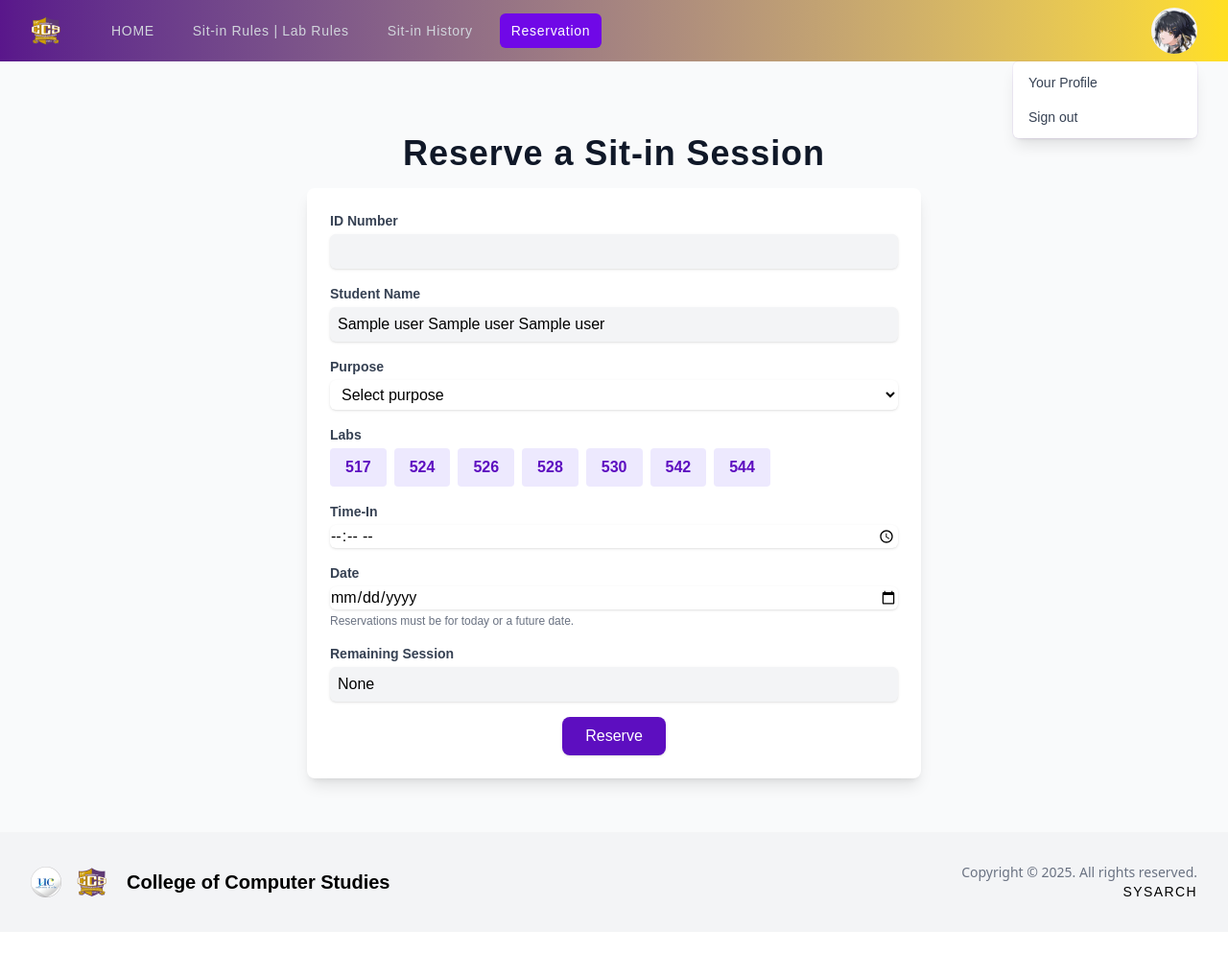
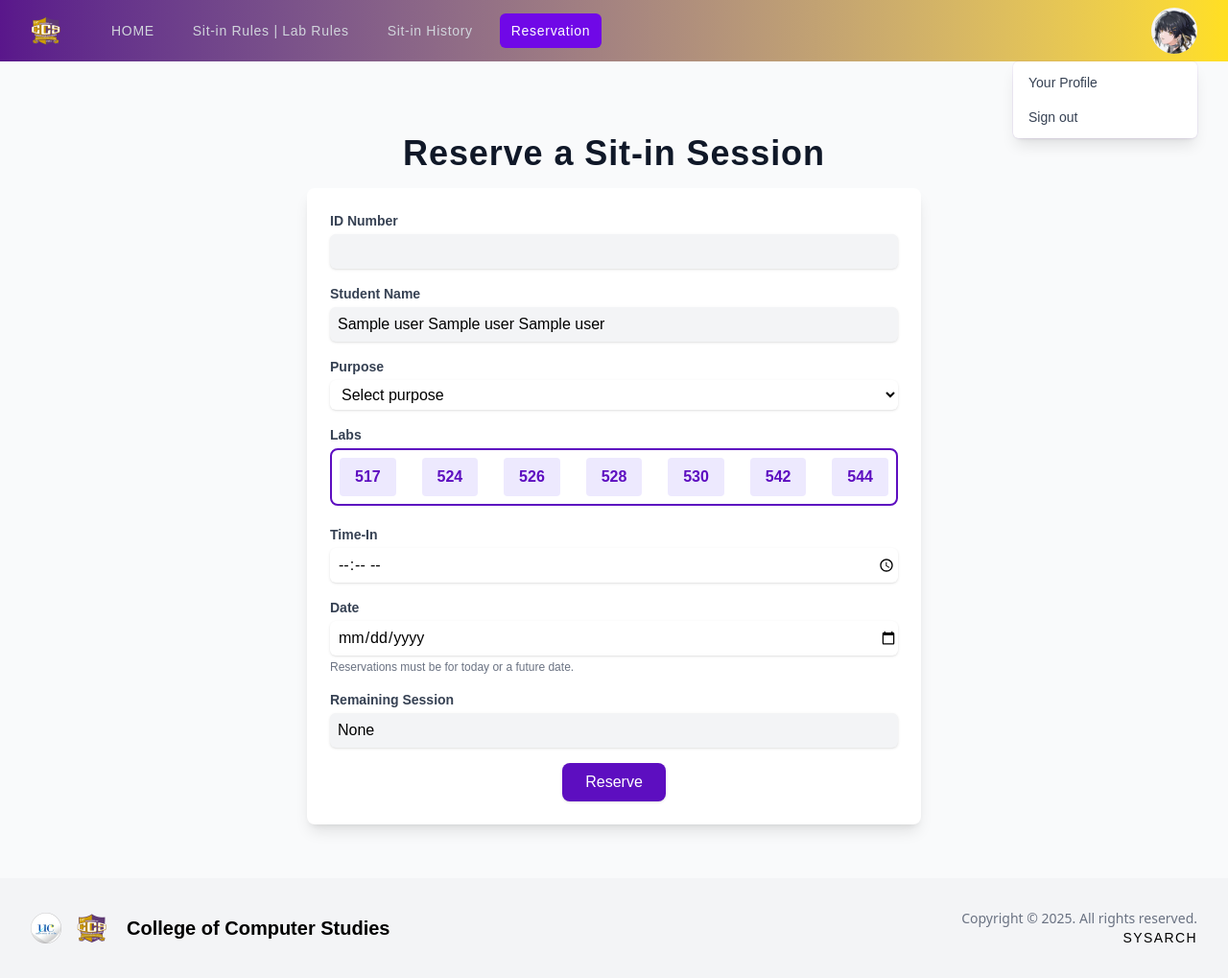
Before and after one commit to RimarNavaja/ccs_sitin_project, a Flask app: page /reservation in a window 1280 px wide, after a click on "Open user menu". Shown: the whole page at 96% size. Before the commit the page ends 935 px from the top, so only its background shows below. Run offline with Flask 3, Linux system fonts and the light colour scheme; the visitor is signed in with stand-in values (Sample User, id 1); parts of the project's set-up code (start-up, migrations or seed data) failed here and were passed over; some web fonts are replaced.

Commit message:
refactor: Improve reservation UI with enhanced styling and layout adjustments

```diff
--- a/static/src/output.css
+++ b/static/src/output.css
@@ -82,7 +82,6 @@
     --container-sm: 24rem;
     --container-md: 28rem;
     --container-lg: 32rem;
-    --container-xl: 36rem;
     --container-2xl: 42rem;
     --container-4xl: 56rem;
     --container-7xl: 80rem;
@@ -972,6 +981,12 @@
   .border-violet-500 {
     border-color: var(--color-violet-500);
   }
+  .border-violet-700 {
+    border-color: var(--color-violet-700);
+  }
+  .border-violet-800 {
+    border-color: var(--color-violet-800);
+  }
   .border-yellow-400 {
     border-color: var(--color-yellow-400);
   }
@@ -1806,13 +1824,6 @@
       }
     }
   }
-  .hover\:bg-blue-700 {
-    &:hover {
-      @media (hover: hover) {
-        background-color: var(--color-blue-700);
-      }
-    }
-  }
   .hover\:bg-gray-50 {
     &:hover {
       @media (hover: hover) {
@@ -1831,13 +1842,6 @@
     &:hover {
       @media (hover: hover) {
         background-color: var(--color-gray-300);
-      }
-    }
-  }
-  .hover\:bg-gray-600 {
-    &:hover {
-      @media (hover: hover) {
-        background-color: var(--color-gray-600);
       }
     }
   }
@@ -2148,16 +2152,6 @@
     &:focus {
       --tw-ring-shadow: var(--tw-ring-inset,) 0 0 0 calc(2px + var(--tw-ring-offset-width)) var(--tw-ring-color, currentColor);
       box-shadow: var(--tw-inset-shadow), var(--tw-inset-ring-shadow), var(--tw-ring-offset-shadow), var(--tw-ring-shadow), var(--tw-shadow);
-    }
-  }
-  .focus\:ring-blue-500 {
-    &:focus {
-      --tw-ring-color: var(--color-blue-500);
-    }
-  }
-  .focus\:ring-gray-400 {
-    &:focus {
-      --tw-ring-color: var(--color-gray-400);
     }
   }
   .focus\:ring-gray-500 {
--- a/templates/reservation.html
+++ b/templates/reservation.html
@@ -73,7 +73,9 @@
       <label class="block text-sm font-switzer font-semibold text-gray-700"
         >Labs</label
       >
-      <div class="flex flex-wrap gap-2 mt-1">
+      <div
+        class="flex flex-wrap justify-between gap-2 mt-1 border-2 border-violet-800 p-2 rounded-lg"
+      >
         <button
           type="button"
           class="lab-btn cursor-pointer bg-violet-100 hover:bg-violet-300 text-violet-800 font-switzer font-semibold px-4 py-2 rounded"
@@ -125,7 +127,7 @@
         </button>
       </div>
       <input type="hidden" name="lab" id="selectedLab" required />
-      <div id="available-pcs" class="mt-3"></div>
+      <div id="available-pcs" class="mt-5"></div>
       <input type="hidden" name="pc_id" id="selectedPcId" required />
       <script>
         document.querySelectorAll(".lab-btn").forEach((btn) => {
@@ -150,12 +152,12 @@
                   document.getElementById("selectedPcId").value = "";
                   return;
                 }
-                let html = "<div class='flex flex-wrap gap-2 '>";
+                let html = "<div class='flex flex-wrap gap-2 justify-between'>";
                 data.pcs.forEach((pc) => {
-                  html += `<button type="button" class="pc-btn bg-green-100 hover:bg-green-300 text-green-800 font-switzer font-semibold px-3 py-1 rounded" data-pc-id="${pc.id}">PC ${pc.pc_number}</button>`;
+                  html += `<button type="button" class="pc-btn cursor-pointer w-15 h-9 bg-green-100 hover:bg-green-300 text-green-800 font-switzer font-semibold  px-2 py-1 rounded" data-pc-id="${pc.id}">PC ${pc.pc_number}</button>`;
                 });
                 html +=
-                  "</div><div class='mt-2 text-sm text-gray-500 font-switzer'>Click your desired PC number.</div>";
+                  "</div><div class='mt-2 text-sm  font-switzer font-bold'>Click your desired PC number.</div>";
                 pcsDiv.innerHTML = html;
                 // Add click event for PC buttons
                 document.querySelectorAll(".pc-btn").forEach((pcBtn) => {
@@ -188,7 +190,7 @@
         type="time"
         name="time_in"
         required
-        class="mt-1 block w-full rounded-md border-gray-300 shadow-sm font-switzer"
+        class="mt-1 py-1.5 pl-2 block w-full rounded-md border-gray-300 shadow-sm font-switzer"
         value="{{ form_data.time_in if form_data else '' }}"
       />
     </div>
@@ -200,7 +202,7 @@
         type="date"
         name="date"
         required
-        class="mt-1 block w-full rounded-md border-gray-300 shadow-sm font-switzer"
+        class="mt-1 py-1.5 pl-2 block w-full rounded-md border-gray-300 shadow-sm font-switzer"
         min="{{ now.strftime('%Y-%m-%d') if now else '' }}"
         value="{{ form_data.date if form_data else (now.strftime('%Y-%m-%d') if now else '') }}"
       />
```
Also changed, not shown: other parts of static/src/output.css (+25 -17 lines), app.py (line endings or trailing spaces).
